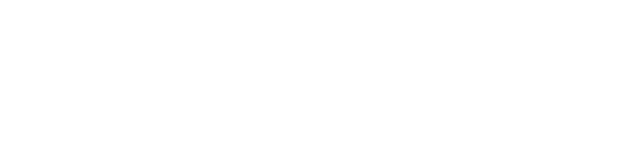
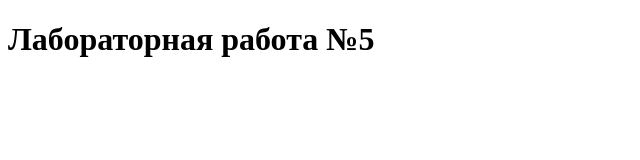
Before and after one commit to GelyaBerzh/Lab5, a plain HTML site: page index.html in a window 1280 px wide. Shown: the whole page, without its empty margins (0-640 px from the left). Drawn offline with Linux system fonts and the light colour scheme.

Commit message:
change index.html

```diff
--- a/index.html
+++ b/index.html
@@ -6,6 +6,6 @@
     <title>Document</title>
 </head>
 <body>
-
+   <h1>Лабораторная работа №5</h1>
 </body>
 </html>
```
